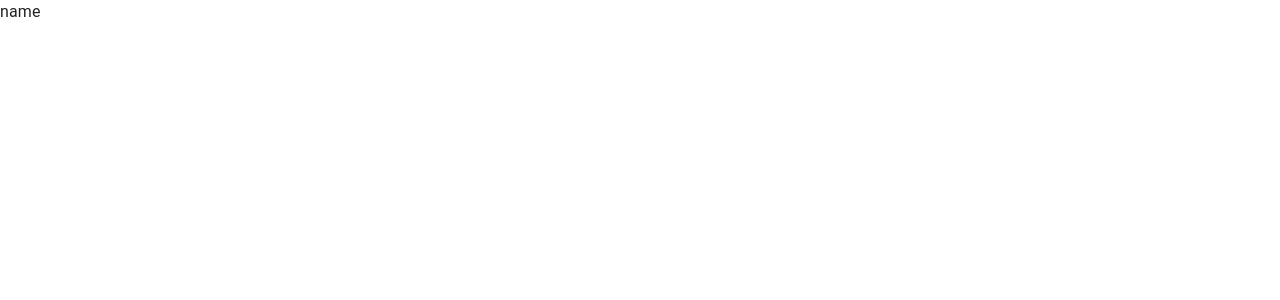
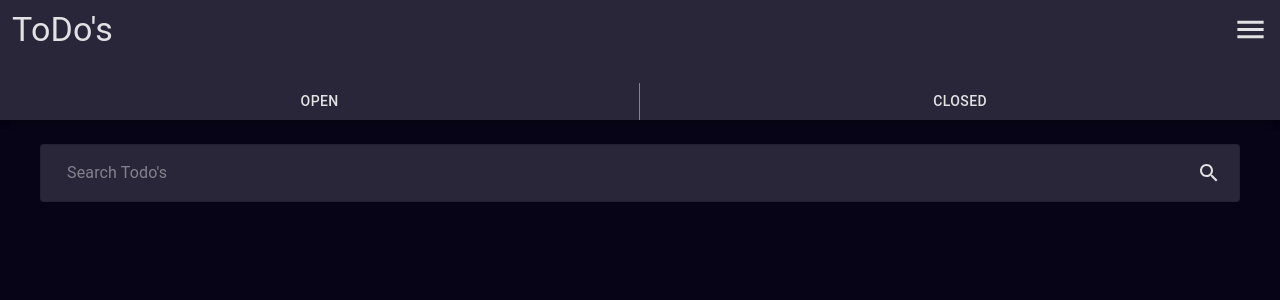
Before and after one commit to EthanSafari/megastar-to-do-app, a React (Create React App) app: page / in a window 1280 px wide. Shown: the top 300 px of the page. Built offline with nearby package versions, Linux system fonts and the light colour scheme.

Commit message:
topmenu done

```diff
--- a/src/App.js
+++ b/src/App.js
@@ -1,6 +1,8 @@
-import { Button } from '@mui/material';
+import { Box } from '@mui/material';
 import React from 'react';
-import Homepage from './components/Homepage';
+import Navbar from './components/Navbar';
+import Searchbar from './components/Searchbar';
+import TopMenu from './components/TopMenu';
 
 function App() {
   // const getData = async () => {
@@ -20,7 +22,10 @@ function App() {
     >
       get data
     </Button> */}
-    <Homepage />
+    <Box
+    >
+      <TopMenu />
+    </Box>
     </>
   );
 }
--- a/src/components/Homepage.js
+++ /dev/null
@@ -1,9 +0,0 @@
-const Homepage = () => {
-    return (
-        <>
-            name
-        </>
-    )
-}
-
-export default Homepage;
--- /dev/null
+++ b/src/components/Navbar.js
@@ -0,0 +1,47 @@
+import { AppBar, Box, Button, ButtonGroup, IconButton, Typography } from "@mui/material"
+import MenuIcon from '@mui/icons-material/Menu';
+
+const Navbar = () => {
+    return (
+        <AppBar
+            position="static"
+        >
+            <Box
+                display={'flex'}
+                justifyContent={'space-between'}
+                mb={3}
+            >
+                <Typography
+                    variant="h4"
+                    display={'flex'}
+                    alignItems={'center'}
+                    pl={'12px'}
+                >
+                    ToDo's
+                </Typography>
+                <IconButton
+                    size="large"
+                    color="inherit"
+                >
+                    <MenuIcon
+                        fontSize='large'
+                    />
+                </IconButton>
+            </Box>
+            <ButtonGroup
+                variant="text"
+                color="secondary"
+                fullWidth
+            >
+                <Button>
+                    Open
+                </Button>
+                <Button>
+                    Closed
+                </Button>
+            </ButtonGroup>
+        </AppBar>
+    )
+};
+
+export default Navbar;
--- /dev/null
+++ b/src/components/Searchbar.js
@@ -0,0 +1,43 @@
+import { Box, IconButton, InputBase, Paper, TextField } from "@mui/material"
+import SearchIcon from '@mui/icons-material/Search';
+
+const Searchbar = () => {
+    return (
+        <Box
+            px={5}
+            my={3}
+        >
+            {/* <TextField
+                variant="filled"
+                fullWidth
+                color="primary"
+                label="Search Todo's"
+                sx={{
+                    backgroundColor: 'rgb(41,38,57)',
+                    borderRadius: '5px'
+                }}
+            /> */}
+            <Paper
+                variant="outlined"
+                sx={{
+                    py: '8px',
+                    px: '10px',
+                    display: 'flex',
+                    alignItems: 'center',
+                    justifyContent: 'space-between'
+                }}
+            >
+                <InputBase
+                    placeholder="Search Todo's"
+                    fullWidth
+                    sx={{ pl: 2 }}
+                />
+                <IconButton>
+                    <SearchIcon color="secondary"/>
+                </IconButton>
+            </Paper>
+        </Box>
+    )
+};
+
+export default Searchbar;
--- /dev/null
+++ b/src/components/TopMenu.js
@@ -0,0 +1,13 @@
+import Navbar from "./Navbar"
+import Searchbar from "./Searchbar"
+
+const TopMenu = () => {
+    return (
+        <>
+        <Navbar />
+        <Searchbar />
+        </>
+    )
+};
+
+export default TopMenu;
--- a/src/index.js
+++ b/src/index.js
@@ -2,13 +2,35 @@ import React from 'react';
 import ReactDOM from 'react-dom';
 import './index.css';
 import App from './App';
-import { CssBaseline } from '@mui/material';
+import { CssBaseline, ThemeProvider, createTheme } from '@mui/material';
+
+const theme = createTheme({
+  palette: {
+    type: 'dark',
+    primary: {
+      main: 'rgb(41,38,57)',
+      contrastText: 'rgb(226,225,228)',
+    },
+    secondary: {
+      main: 'rgb(226,225,228)',
+    },
+    background: {
+      default: '#070417',
+      paper: 'rgb(41,38,57)',
+    },
+    text: {
+      primary: 'rgb(255,255,255)',
+      secondary: 'rgb(255,255,255)',
+    },
+  },
+});
 
 ReactDOM.render(
   <React.StrictMode>
-    <CssBaseline>
+    <ThemeProvider theme={theme}>
+      <CssBaseline />
       <App />
-    </CssBaseline>
+    </ThemeProvider>
   </React.StrictMode>,
   document.getElementById('root')
 );
```
